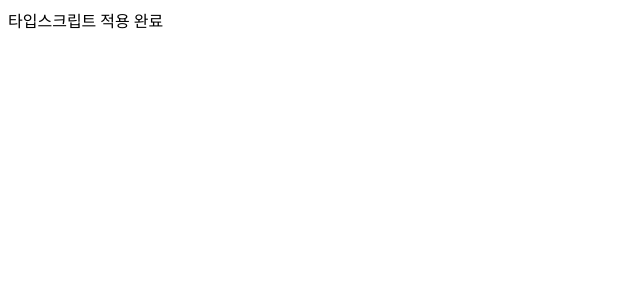
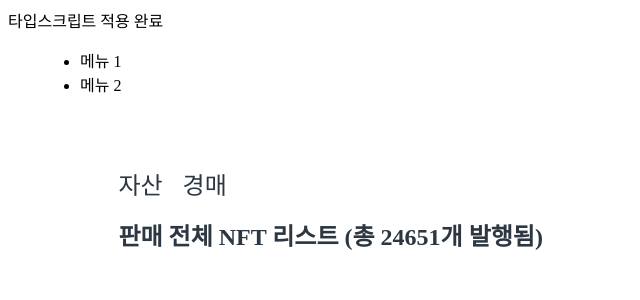
Before and after one commit to hyejjun/Gyungil_renewal_Team, a Next.js app in the folder front/client/: page / in a window 1280 px wide. Shown: the top 300 px of the page, without its empty margins (0-640 px from the left). Built offline with nearby package versions, Linux system fonts and the light colour scheme.

Commit message:
web layout

```diff
--- a/front/client/pages/components/ItemList.tsx
+++ b/front/client/pages/components/ItemList.tsx
@@ -1,11 +1,48 @@
 import Styled from 'styled-components'
-import { useState } from 'react'
+import React, { useState } from 'react'
+import ItemListSell from './ItemListSell'
+import ItemListAuction from './ItemListAuction'
+import WebLayout from './layout/WebLayout'
+
 const ItemList = ()=>{
 
-    const [btn, setBtn] = useState<number>(0);
+    const [tabBtn, settabBtn] = useState<number>(1);
+
+    const btn1 = () => {
+        settabBtn(1);
+    }
+    const btn2 = () => {
+        settabBtn(2);
+    }
+
+    const Menu = Styled.li`
+        color:#2d3741;
+        font-size:24px;
+        display:inline-block;
+        text-decoration:none;
+        list-style:none;
+        margin-right:20px;
+    `
 
     return(
         <>
+            <WebLayout>
+                <ul className = "ItemListMenuBar">
+                    <Menu>
+                        <li className = "ItemListMenu1" onClick={btn1}>자산</li>
+                    </Menu>
+                    <Menu>
+                        <li className = "ItemListMenu2" onClick={btn2}>경매</li>
+                    </Menu>
+                </ul>
+                <div>
+                    {
+                        tabBtn === 1
+                        ? <ItemListSell />
+                        : <ItemListAuction />
+                    }
+                </div>
+            </WebLayout>
         </>
     )
 }
--- /dev/null
+++ b/front/client/pages/components/ItemListAuction.tsx
@@ -0,0 +1,28 @@
+import Styled from 'styled-components'
+import React, { useState } from 'react'
+
+const PictureNumberNotice = Styled.div`
+    color:#2d3741;
+    font-size:24px;
+    font-weight:bold;
+    display:inline-block;
+    text-decoration:none;
+    list-style:none;
+    margin-left:40px;
+    float:left;
+`
+const ItemListAuction = () => {
+    return(
+        <>
+            <div>
+
+            </div>
+            <PictureNumberNotice>
+                경매 전체 NFT 리스트 (총 24651개 발행됨)
+            </PictureNumberNotice>
+
+        </>
+    )
+}
+
+export default ItemListAuction
--- /dev/null
+++ b/front/client/pages/components/ItemListSell.tsx
@@ -0,0 +1,24 @@
+import Styled from 'styled-components'
+import React, { useState } from 'react'
+
+const PictureNumberNotice = Styled.div`
+    color:#2d3741;
+    font-size:24px;
+    font-weight:bold;
+    display:inline-block;
+    text-decoration:none;
+    list-style:none;
+    margin-left:40px;
+`
+
+const ItemListSell = () => {
+    return(
+        <>
+            <PictureNumberNotice>
+                판매 전체 NFT 리스트 (총 24651개 발행됨)
+            </PictureNumberNotice>
+        </>
+    )
+}
+
+export default ItemListSell
--- a/front/client/pages/components/layout/WebLayout.tsx
+++ b/front/client/pages/components/layout/WebLayout.tsx
@@ -8,7 +8,6 @@ const WebLayout = ({ children }) => {
                 <WebInnerWrap>
                     <MenuBar />
                     <WebHeight>
-                        aaaaaaa
                         {children}
                     </WebHeight>
                 </WebInnerWrap>
--- a/front/client/pages/index.tsx
+++ b/front/client/pages/index.tsx
@@ -1,5 +1,6 @@
 import React, { useState } from "react";
 import Head from "next/head";
+import ItemList from './components/ItemList'
 
 export default function Home() {
   const [text, setText] = useState<string>("자바스크립트");
@@ -13,6 +14,7 @@ export default function Home() {
     <div className="container">
       <div>
         <span>{text} 적용 완료</span>
+        <div><ItemList /></div>
       </div>
     </div>
   );
```
